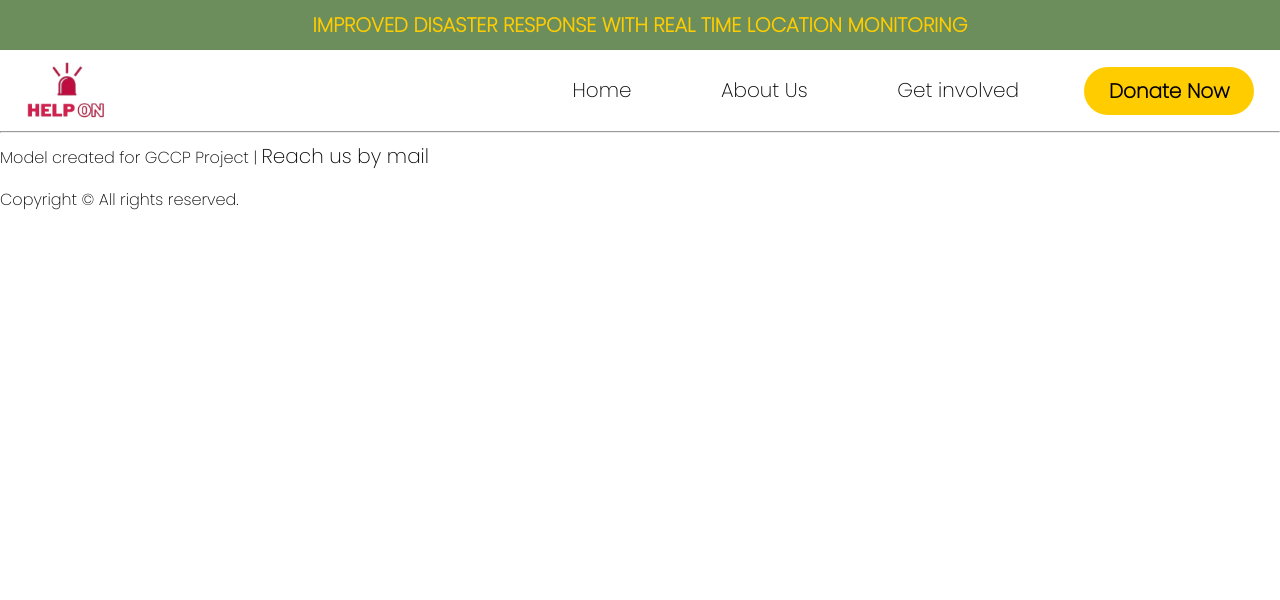
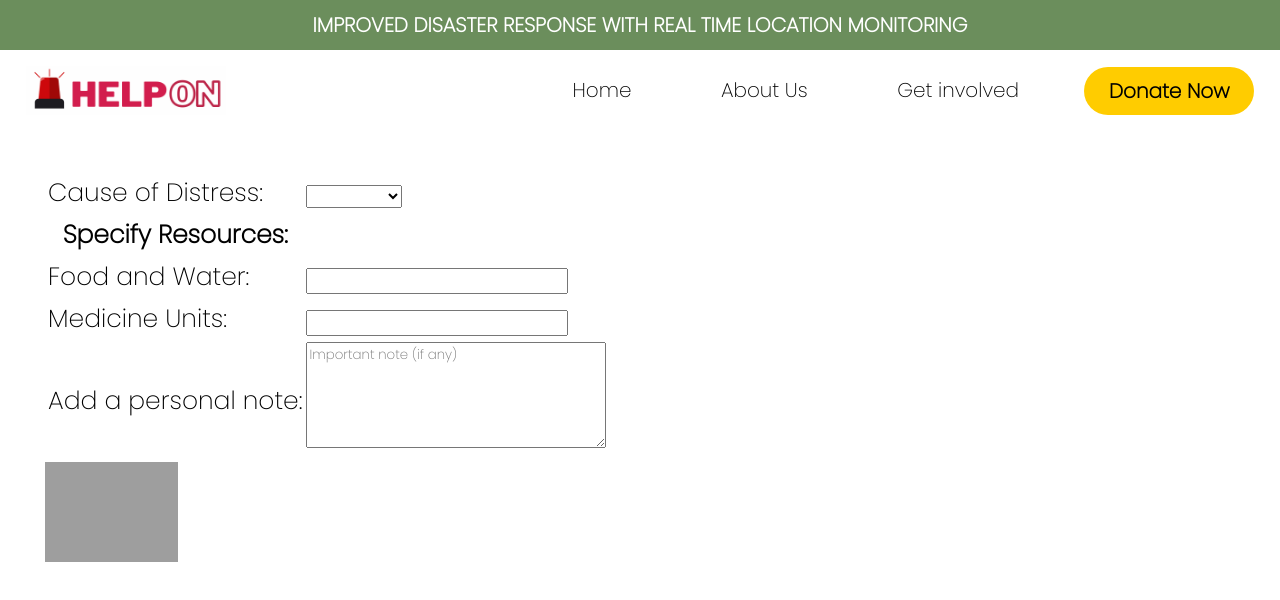
Before and after one commit to andybeas/GCCP-Project, a plain HTML site: page index1.html in a window 1280 px wide. Drawn offline with Linux system fonts and the light colour scheme; grey boxes are pictures that could not be loaded.

Commit message:
Form made

```diff
--- a/index1.html
+++ b/index1.html
@@ -19,7 +19,7 @@
         <h2>IMPROVED DISASTER RESPONSE WITH REAL TIME LOCATION MONITORING</h2>
       </nav>
       <header>
-        <img class="logo" src="logo.jpg" alt="" />
+        <img class="logo" src="logo.png" alt="" />
         <nav>
           <ul class="nav2">
             <li><a href="#">Home</a></li>
@@ -30,21 +30,74 @@
         <a class="btn" href="#"><button>Donate Now</button></a>
       </header>
     </div>
-    <hr />
-    <footer>
+    <div>
+      <form class="frm" name="sos" id="sos" action="/" method="POST">
+        <table>
+            <tr>
+                <td>Cause of Distress:</td>
+                <td>
+                    <select required>
+                        <option></option>
+                        <option>Floods</option>
+                        <option>Earthquake</option>
+                        <option>Plague</option>
+                        <option>Covid-19</option>
+                        <option>Others</option>
+                    </select>
+                </td>
+            </tr>
+            <tr>
+                <th>Specify Resources:</th>
+            </tr>
+            <tr>
+                <td>Food and Water:</td>
+                <td><input class="inpt1" type="number" name="" required></td>
+            </tr>
+            <tr>
+                <td>Medicine Units:</td>
+                <td><input class="inpt2" type="number" name="" required></td>
+            </tr>
+            <tr>
+                <td>Add a personal note:</td>
+                <td>
+                    <textarea name="" id="" cols="25" rows="5" placeholder="Important note (if any)"></textarea>
+                </td>
+            </tr>
+        </table>
+        <!-- <div>
+          <h1 id="fullname">Full name:</h1>
+              <input type="text" id="name" name="name"><br>
+          <h1>Cause of Distress:</h1>
+          <select name="disaster" id="calamity" form="sos" required>
+            <option value="Floods"></option>
+            <option value="Floods">Floods</option>
+            <option value="Earthquake">Earthquake</option>
+            <option value="Drought">Drought</option>
+            <option value="Plague">Plague</option>
+            <option value="Other">Other</option>
+          </select>
+          <h2 id="resources">Specify Resources:</h2>
+          <label for="FW">Food and Water:</label><br />
+          <input type="number" min="0" name="FW" id="FW" /><br />
+          <label for="Med">Medicine:</label><br />
+          <input type="number" min="0" name="Med" id="Med" /><br />
+          <label for="Cloth">Clothing and Cover:</label><br>
+              <input type="number" min="0" name="Cloth" id="Cloth"><br>
+          <br />
+          <label for="note"><h3>Add a personal note</h3></label><br />
+          <input type="text" name="note" id="note" />
+        </div>
+        <br /> -->
+        <input class="btn" type="image" src="https://cdn-icons-png.flaticon.com/512/1403/1403474.png" height="100px"/>
+      <!-- </form>
+    </div>  -->
+    <!-- <hr/> -->
+    <!-- <footer class="ftr">
       <div>
         <p>
-          Model created for GCCP Project |
-          <a href="mailto: cloudnine.gcp@gmail.com">Reach us by mail</a>
+          Model created for GCCP Project | <a href="mailto: cloudnine.gcp@gmail.com">Reach us by mail</a>
         </p>
         <p>Copyright &copy; All rights reserved.</p>
-        <!-- <p id="p1">
-            Model created for GCCP Project |
-          </p>
-          <br>
-          <p id="p2">
-            Copyright &copy; All rights reserved. -->
-      </div>
-    </footer>
+    </footer> -->
   </body>
 </html>
--- a/style1.css
+++ b/style1.css
@@ -47,7 +47,7 @@ li, a, button
 .logo
 {
     cursor: pointer;
-    width: 80px;
+    width: 200px;
     margin-right: auto;
     mix-blend-mode: color-burn;
 }
@@ -90,6 +90,11 @@ button:hover
 {
     color: rgb(255, 204, 0);
 }
+.ftr
+{
+    display: flex;
+    direction: column;
+}
 /* .nav2 img
 {
     width: 80px;
@@ -97,3 +102,13 @@ button:hover
     margin-top: 8px;
     margin-bottom: 5px;
 } */
+.frm
+{
+    margin-left: 45px;
+    margin-top: 40px;
+    font-size: 25px;
+}
+.inpt1
+{
+
+}
```
Also changed, not shown: logo.png (added).
